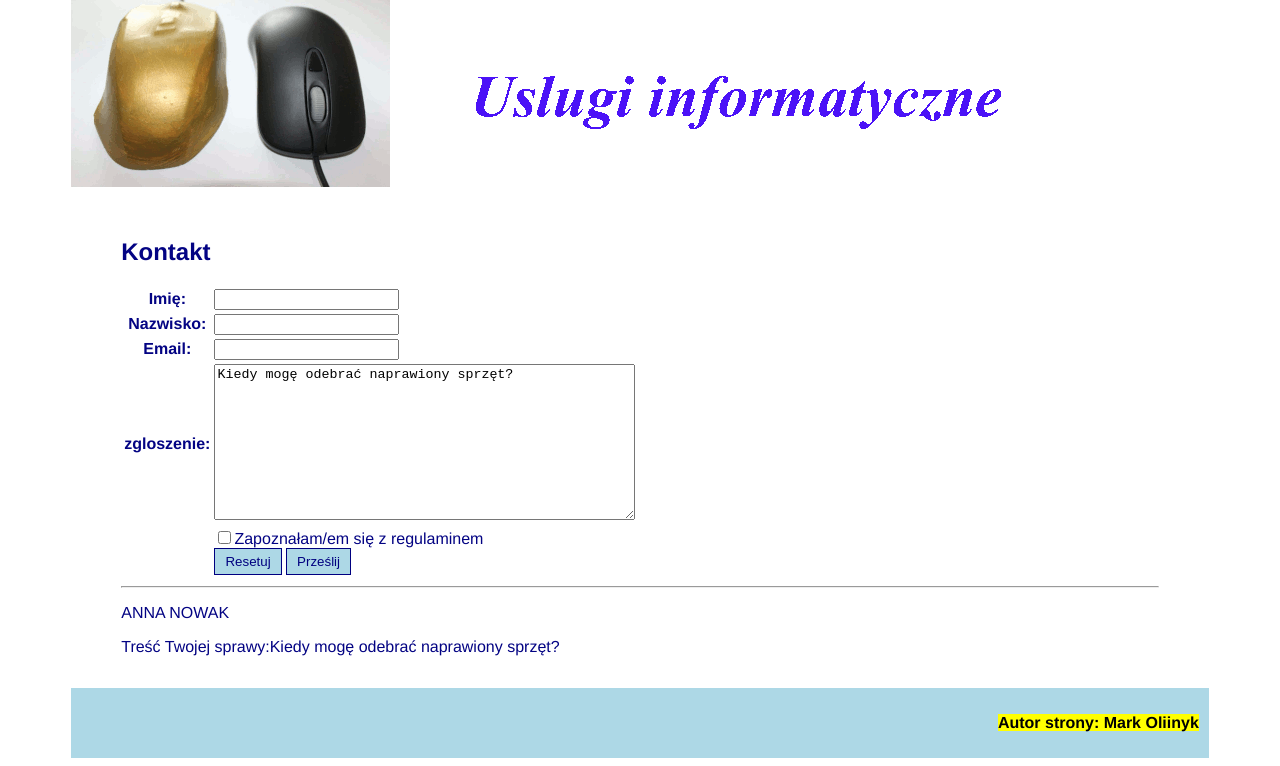
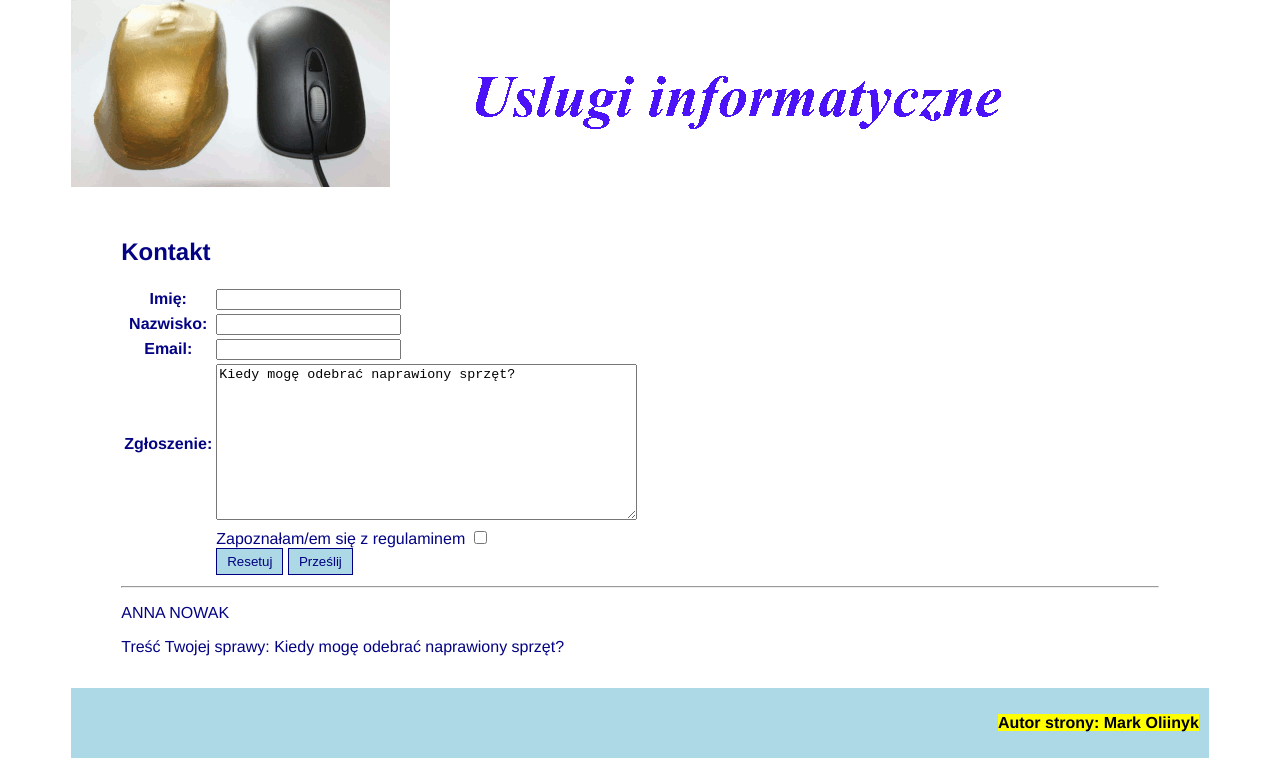
Before and after one commit to MarkOl11nyk/arkusz1, a plain HTML site: page kontakt.html in a window 1280 px wide. Shown: the part 140-906 px from the top of the page. Drawn offline with Linux system fonts and the light colour scheme.

Commit message:
kontakt.html

```diff
--- a/kontakt.html
+++ b/kontakt.html
@@ -28,31 +28,38 @@
         </section>
         <main>
             <h2>Kontakt</h2>
-           <form action="#" method="post"></form>
+            <form action="#" method="post">
                 <table>
                     <tr>
-                <th>Imię:</th> <td><input type="text" id="name" name="name" required></td>
+       <th>Imię:</th>
+          <td><input type="text" id="name" name="name" required></td>
                     </tr>
                     <tr>
-                <th>Nazwisko:</th> <td><input type="text" id="lastname" name="lastname" required></td>
+           <th>Nazwisko:</th>
+           <td><input type="text" id="lastname" name="lastname" required></td>
                   </tr>
                    <tr>
-                <th>Email:</th> <td><input type="email" id="email" name="email" required></td>
+           <th>Email:</th>
+           <td><input type="email" id="email" name="email" required></td>
         </tr>
    <tr>
-                <th>zgloszenie:</th> <td> <textarea name="zgloszenie" cols="50" rows="10">Kiedy mogę odebrać naprawiony sprzęt?</textarea> </td>
+     <th>Zgłoszenie:</th>
+ <td><textarea name="zgloszenie" cols="50" rows="10">Kiedy mogę odebrać naprawiony sprzęt?</textarea></td>
    </tr>
         <tr>
-                <th></th><td>
-                <input type="checkbox" id="checkbox" name="checkbox" value="checkbox">Zapoznałam/em się z regulaminem<br>
+         <th></th>
+                        <td>
+        <label for="checkbox">Zapoznałam/em się z regulaminem</label>
+           <input type="checkbox" id="checkbox" name="checkbox" value="checkbox"><br>
        <input type="reset" value="Resetuj">
-                    <input type="submit" value="Prześlij"></td>
+ <input type="submit" value="Prześlij">
+        </td>
         </tr>
     </table>
   </form>
       <hr>
      <p class="anna">ANNA NOWAK</p>
-        <p class="anna">Treść Twojej sprawy:Kiedy mogę odebrać naprawiony sprzęt? </p>
+     <p class="anna">Treść Twojej sprawy: Kiedy mogę odebrać naprawiony sprzęt?</p>
      </main>
         <footer>
             <p><strong><mark>Autor strony: Mark Oliinyk</mark></strong></p>
```
Lines whose indentation alone changed are shown as unchanged.
